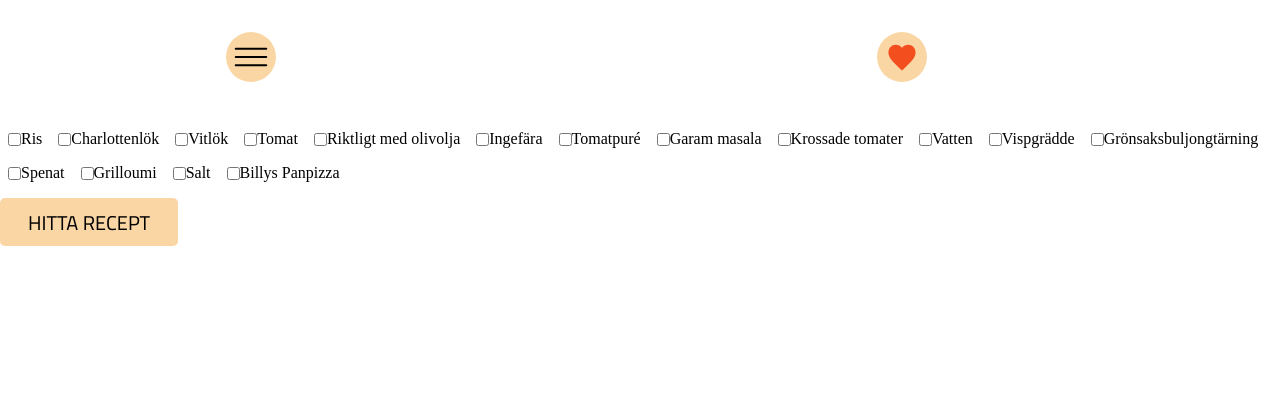
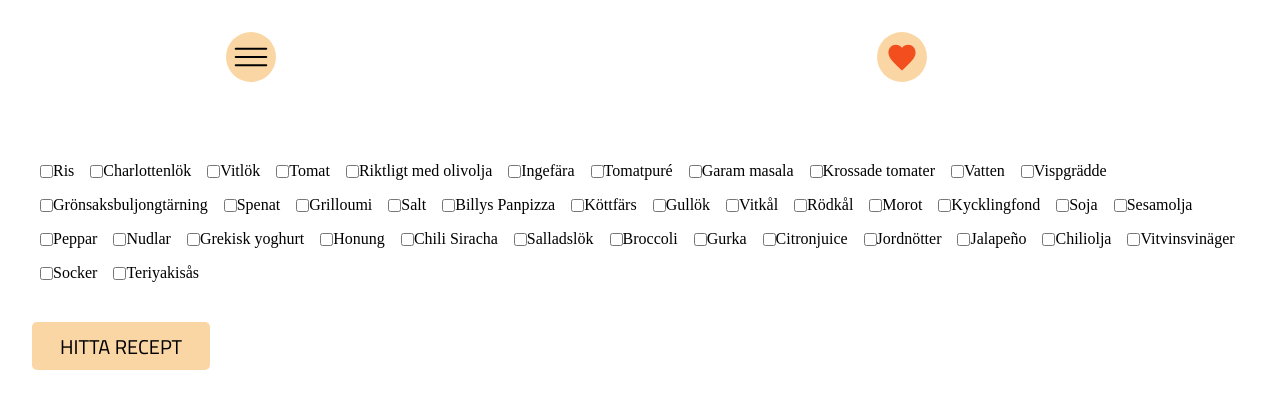
Before and after one commit to CarlMBergman/kokbok, a React (Vite) app in the folder kokbok/: page /findrecipe in a window 1280 px wide. Shown: the top 408 px of the page. Built offline with nearby package versions, Linux system fonts and the light colour scheme.

Commit message:
eggfella

```diff
--- a/kokbok/src/components/FilterFunction.css
+++ b/kokbok/src/components/FilterFunction.css
@@ -1,6 +1,7 @@
 .filter {
     display: flex;
     flex-wrap: wrap;
+    margin: 2rem;
 }
 
 .filter__ingredient {
@@ -12,4 +13,6 @@
 
 .filter__btn {
     align-self: center;
+    margin: 2rem;
+    margin-top: 0;
 }
--- a/kokbok/src/components/RecipeForList.css
+++ b/kokbok/src/components/RecipeForList.css
@@ -1,16 +1,37 @@
 .recipelist {
     margin: 2rem;
+    max-width: 500px;
     background-color: #FAD6A5;
     display: flex;
     justify-content: flex-start;
     align-items: center;
+    font-family: 'Cairo';
 }
 
 .recipelist__img {
+    height: 130px;
     width: 150px;
+    object-fit: cover;
 }
 
 .recipelist__info {
     width: 60%;
     margin: .5rem;
 }
+
+.recipelist__btn {
+    background-color: #CBAC81;
+    border: none;
+    border-radius: 3px;
+    width: 140px;
+    height: 40px;
+    font-style: normal;
+    font-weight: 500;
+    font-size: 16px;
+}
+
+.recipelist__header {
+    font-style: normal;
+    font-weight: 500;
+    font-size: 20px;
+}
--- a/kokbok/src/components/RecipeForList.jsx
+++ b/kokbok/src/components/RecipeForList.jsx
@@ -11,10 +11,10 @@ function RecipeForList(props) {
         <article className='recipelist'>
             <img className='recipelist__img' src={ props.imgPath } alt="img" />
             <div className='recipelist__info'>
-                <h2>{ props.name }</h2>
+                <h2 className='recipelist__header'>{ props.name }</h2>
                 <Rating rating={ props.rating }/>
                 <LikeBtn currentRecipe={ props.recipe }/>
-                <button onClick={ () => navigate('/recipe', { state: { recipe: props.recipe }})}>Till receptet!</button>
+                <button className='recipelist__btn' onClick={ () => navigate('/recipe', { state: { recipe: props.recipe }})}>Till receptet!</button>
             </div>
         </article>
     )
--- a/kokbok/src/components/Reducer.js
+++ b/kokbok/src/components/Reducer.js
@@ -135,6 +135,260 @@ const initialState = {
             imgPath: '/src/components/img/billys.jpg',
             rating: 9
 
+        },
+        {
+            name: 'Köttfärswok med nudlar',
+            ingredients: [
+                {
+                    amount: 250,
+                    measurement: 'g',
+                    ingredient: 'Köttfärs'
+                },
+                {
+                    amount: 0.5,
+                    measurement: 'hel',
+                    ingredient: 'Gullök'
+                },
+                {
+                    amount: 125,
+                    measurement: 'g',
+                    ingredient: 'Vitkål'
+                },
+                {
+                    amount: 125,
+                    measurement: 'g',
+                    ingredient: 'Rödkål'
+                },
+                {
+                    amount: 75,
+                    measurement: 'g',
+                    ingredient: 'Morot'
+                },
+                {
+                    amount: 30,
+                    measurement: 'ml',
+                    ingredient: 'Kycklingfond'
+                },
+                {
+                    amount: 1.5,
+                    measurement: 'klyftor',
+                    ingredient: 'Vitlök'
+                },
+                {
+                    amount: 2.5,
+                    measurement: 'g',
+                    ingredient: 'Ingefära'
+                },
+                {
+                    amount: 1,
+                    measurement: 'msk',
+                    ingredient: 'Soja'
+                },
+                {
+                    amount: 0.5,
+                    measurement: 'tsk',
+                    ingredient: 'Sesamolja'
+                },
+                {
+                    amount: 0,
+                    measurement: '',
+                    ingredient: 'Salt'
+                },
+                {
+                    amount: 0,
+                    measurement: '',
+                    ingredient: 'Peppar'
+                },
+                {
+                    amount: 1,
+                    measurement: 'pkt',
+                    ingredient: 'Nudlar'
+                },
+                {
+                    amount: 50,
+                    measurement: 'g',
+                    ingredient: 'Grekisk yoghurt'
+                },
+                {
+                    amount: 1,
+                    measurement: 'msk',
+                    ingredient: 'Honung'
+                },
+                {
+                    amount: 0.5,
+                    measurement: 'msk',
+                    ingredient: 'Chili Siracha'
+                },
+                {
+                    amount: 0,
+                    measurement: 'Lagom',
+                    ingredient: 'Salladslök'
+                }
+            ],
+            cooking: [
+                {
+                    stepNr: 1,
+                    step: 'Börja steka färsen'
+                },
+                {
+                    stepNr: 2,
+                    step: 'Hacka gullöken. När färsen börjar bli färdigstekt så lägg i den hackade gullöken'
+                },
+                {
+                    stepNr: 3,
+                    step: 'Stek tills gullöken blivit mjuk'
+                },
+                {
+                    stepNr: 4,
+                    step: 'Hacka vitkål och rödkål, riv morot , ingefära och pressa vitlöken'
+                },
+                {
+                    stepNr: 5,
+                    step: 'Lägg i vitkål, rödkål, morot, ingefära och vitlök'
+                },
+                {
+                    stepNr: 6,
+                    step: 'Sänk värmen, lägg på ett lock och låt det stå tills tills allt mjuknat'
+                },
+                {
+                    stepNr: 7,
+                    step: 'Börja koka dina nudlar'
+                },
+                {
+                    stepNr: 8,
+                    step: 'Häll i fond, soja och sesamolja. Krydda med salt och peppar'
+                },
+                {
+                    stepNr: 9,
+                    step: 'Lägg i dina kokta nudlar och rör runt'
+                },
+                {
+                    stepNr: 10,
+                    step: 'Ta bort ifrån plattan och börja med såsen'
+                },
+                {
+                    stepNr: 11,
+                    step: 'Blanda ihop grekisk yoghurt, honung och chili Siracha'
+                },
+                {
+                    stepNr: 12,
+                    step: 'Toppa med salladslök'
+                },
+            ],
+            imgPath: '/src/components/img/eggfella.jpg',
+            rating: 10
+
+        },
+        {
+            name: 'Fried rice',
+            ingredients: [
+                {
+                    amount: 1,
+                    measurement: 'portion',
+                    ingredient: 'Ris'
+                },
+                {
+                    amount: 0.25,
+                    measurement: 'hel',
+                    ingredient: 'Broccoli'
+                },
+                {
+                    amount: 1,
+                    measurement: 'klyftor',
+                    ingredient: 'Vitlök'
+                },
+                {
+                    amount: 1,
+                    measurement: 'st',
+                    ingredient: 'Salladslök'
+                },
+                {
+                    amount: 50,
+                    measurement: 'g',
+                    ingredient: 'Vitkål'
+                },
+                {
+                    amount: 0.25,
+                    measurement: 'hel',
+                    ingredient: 'Gurka'
+                },
+                {
+                    amount: 0.5,
+                    measurement: 'msk',
+                    ingredient: 'Citronjuice'
+                },
+                {
+                    amount: 0,
+                    measurement: 'till topping',
+                    ingredient: 'Jordnötter'
+                },
+                {
+                    amount: 0,
+                    measurement: 'till topping',
+                    ingredient: 'Jalapeño'
+                },
+                {
+                    amount: 0.75,
+                    measurement: 'msk',
+                    ingredient: 'Chiliolja'
+                },
+                {
+                    amount: 1,
+                    measurement: 'krm',
+                    ingredient: 'Salt'
+                },
+                {
+                    amount: 0.5,
+                    measurement: 'msk',
+                    ingredient: 'Soja'
+                },
+                {
+                    amount: 0.5,
+                    measurement: 'msk',
+                    ingredient: 'Tomatpuré'
+                },
+                {
+                    amount: 0.5,
+                    measurement: 'msk',
+                    ingredient: 'Vitvinsvinäger'
+                },
+                {
+                    amount: 0.25,
+                    measurement: 'tsk',
+                    ingredient: 'Socker'
+                },
+                {
+                    amount: 1.5,
+                    measurement: 'msk',
+                    ingredient: 'Teriyakisås'
+                }
+
+            ],
+            cooking: [
+                {
+                    stepNr: 1,
+                    step: 'Koka riset'
+                },
+                {
+                    stepNr: 2,
+                    step: 'Hacka grönsakerna till mindre bitar'
+                },
+                {
+                    stepNr: 2,
+                    step: 'Stek grönsakerna i matolja en liten stund. Lägg sedan i riset. Fräs medan du lägger i salkt, soja, tomatpuré, chiliolja, vitvinsvinäger, socker, teriyakisås och hackad vitlök'
+                },
+                {
+                    stepNr: 3,
+                    step: 'Skär gurkan tunt. Täck gurkan med citronjuice i ca 10 min'
+                },
+                {
+                    stepNr: 4,
+                    step: 'Toppa riset med hackad Jalapeño, salladslök, jordnötter, gurkan och alternativt lite extra chiliolja för extra sting'
+                }
+            ],
+            imgPath: '/src/components/img/happyguy.jpg',
+            rating: 8
+
         }
     ],
     userRecipes: [
```
Also changed, not shown: kokbok/src/components/img/eggfella.jpg (added), kokbok/src/components/img/happyguy.jpg (added).
